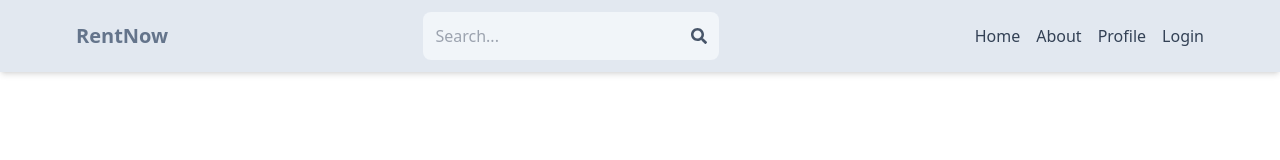
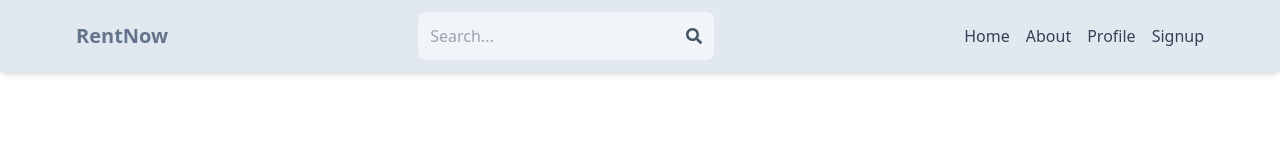
Before and after one commit to rishiSurya9/rentnow, a Next.js app: page / in a window 1280 px wide. Shown: the top 160 px of the page. Built offline with nearby package versions, Linux system fonts and the light colour scheme.

Commit message:
header structure

```diff
--- a/app/components/header.js
+++ b/app/components/header.js
@@ -22,7 +22,7 @@ const Header = () => {
       <Link href='/'> <li className='hidden sm:inline text-slate-700 hover:text-lg'>Home</li></Link>
         <Link href='/About'> <li className='hidden sm:inline text-slate-700 hover:text-lg'>About</li></Link>
         <Link href='/Profile'> <li className='hidden sm:inline text-slate-700 hover:text-lg'>Profile</li></Link>
-        <Link href='/signup'> <li className='hidden sm:inline text-slate-700 hover:text-lg'>Login</li></Link>
+        <Link href='/signup'> <li className='hidden sm:inline text-slate-700 hover:text-lg'>Signup</li></Link>
       </ul>
     </div>
     </header>
```
Also changed, not shown: About/page.js (added, +11 -0 lines), Profile/page.js (added, +11 -0 lines).
